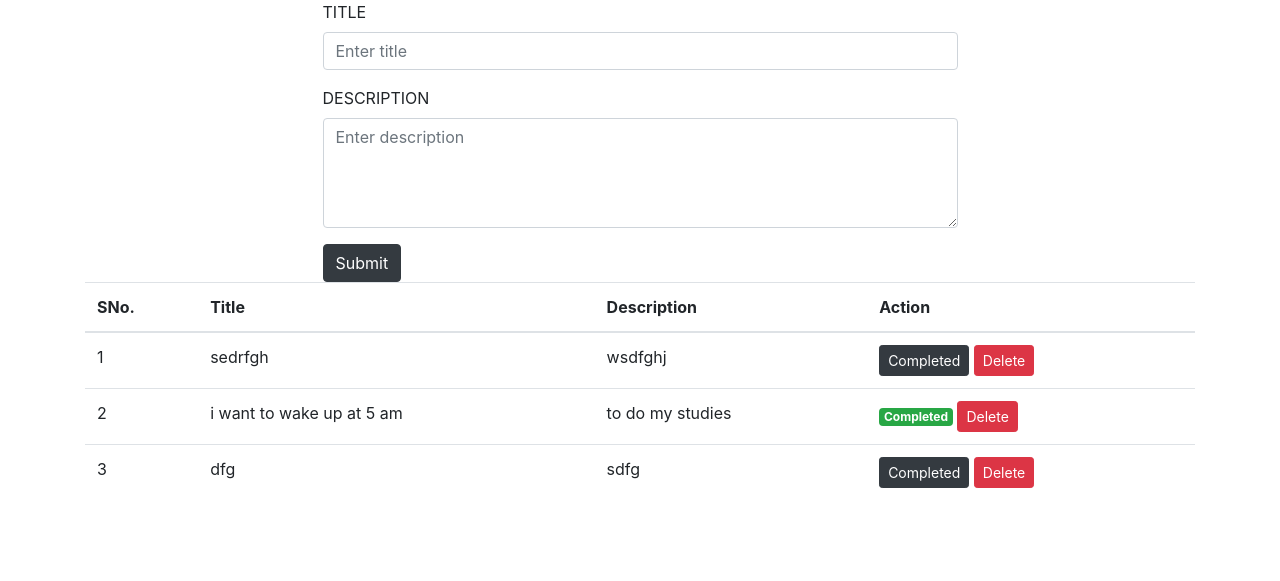
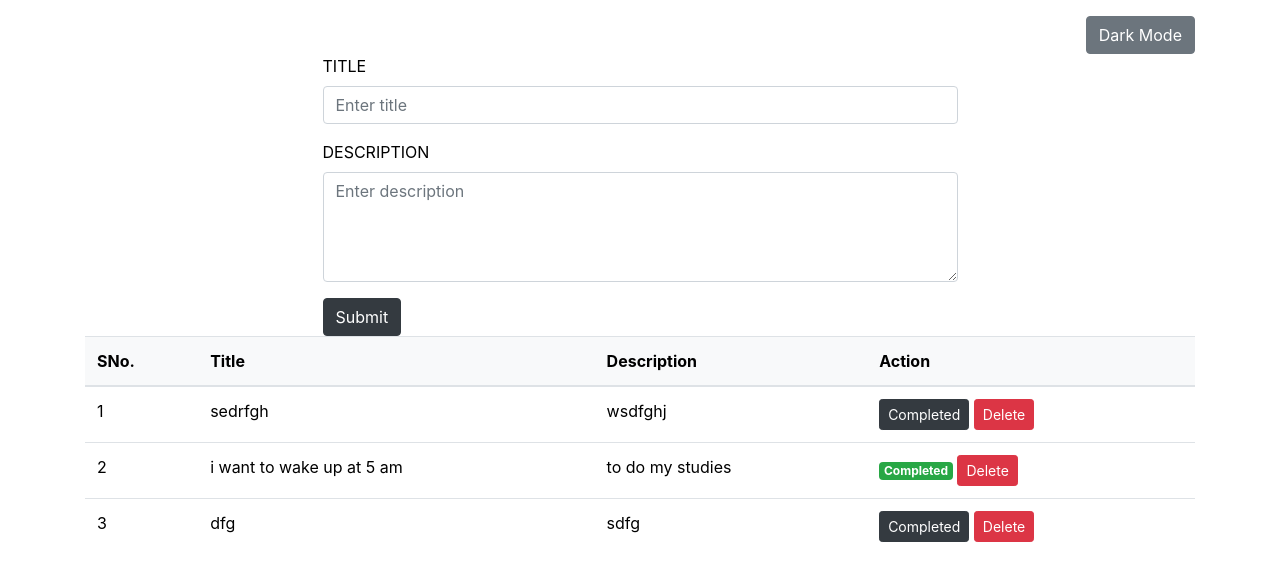
Before and after one commit to Vaishnavraj2509/MY-TODO, a Django app: page /todo/ in a window 1280 px wide. Shown: the top 581 px of the page. Run offline with Django 5.2, Linux system fonts and the light colour scheme; data comes from the database, SQL or seed files in the repository; both versions use the stored data as it was after the commit.

Commit message:
Changes in theme

```diff
--- a/templates/todo/index.html
+++ b/templates/todo/index.html
@@ -1,5 +1,5 @@
 <!DOCTYPE html>
-<html lang="en">
+<html lang="en" data-bs-theme="{{ theme }}">
 <head>
   <title>My Todo</title>
   <meta charset="utf-8">
@@ -8,10 +8,124 @@
   <script src="https://cdn.jsdelivr.net/npm/jquery@3.7.1/dist/jquery.slim.min.js"></script>
   <script src="https://cdn.jsdelivr.net/npm/popper.js@1.16.1/dist/umd/popper.min.js"></script>
   <script src="https://cdn.jsdelivr.net/npm/bootstrap@4.6.2/dist/js/bootstrap.bundle.min.js"></script>
+  <style>
+
+  /* Light Theme (Default) */
+  [data-bs-theme="light"] {
+    background-color: #ffffff;
+    color: #000000;
+  }
+
+  [data-bs-theme="light"] body {
+    background-color: #ffffff;
+    color: #000000;
+  }
+
+  [data-bs-theme="light"] .table {
+    color: #000000;
+  }
+
+  [data-bs-theme="light"] .table thead th {
+    background-color: #f8f9fa;
+    border-color: #dee2e6;
+  }
+
+  [data-bs-theme="light"] .table tbody tr {
+    background-color: #ffffff;
+  }
+
+  [data-bs-theme="light"] .table tbody tr:hover {
+    background-color: #f8f9fa;
+  }
+
+  [data-bs-theme="light"] .form-control {
+    background-color: #ffffff;
+    color: #000000;
+    border-color: #ced4da;
+  }
+
+  [data-bs-theme="light"] .form-control:focus {
+    background-color: #ffffff;
+    color: #000000;
+    border-color: #80bdff;
+  }
+
+  [data-bs-theme="light"] .btn-dark {
+    background-color: #343a40;
+    border-color: #343a40;
+  }
+
+  [data-bs-theme="light"] .btn-dark:hover {
+    background-color: #454d55;
+    border-color: #454d55;
+  }
+
+  /* Dark Theme */
+  [data-bs-theme="dark"] {
+    background-color: #121212;
+    color: #ffffff;
+  }
+
+  [data-bs-theme="dark"] body {
+    background-color: #000000; /* Full black background */
+    color: #ffffff;
+  }
+
+  [data-bs-theme="dark"] .table {
+    color: #ffffff;
+  }
+
+  [data-bs-theme="dark"] .table thead th {
+    background-color: #343a40;
+    border-color: #454d55;
+  }
+
+  [data-bs-theme="dark"] .table tbody tr {
+    background-color: #1e1e1e;
+  }
+
+  [data-bs-theme="dark"] .table tbody tr:hover {
+    background-color: #2c2c2c;
+  }
+
+  [data-bs-theme="dark"] .form-control {
+    background-color: #333333;
+    color: #ffffff;
+    border-color: #555555;
+  }
+
+  [data-bs-theme="dark"] .form-control:focus {
+    background-color: #444444;
+    color: #ffffff;
+    border-color: #777777;
+  }
+
+  [data-bs-theme="dark"] .btn-dark {
+    background-color: #343a40;
+    border-color: #343a40;
+  }
+
+  [data-bs-theme="dark"] .btn-dark:hover {
+    background-color: #454d55;
+    border-color: #454d55;
+  }
+</style>
+  </style>
 </head>
 <body>
 
   <div class="container">
+    <!-- Theme Toggle Form -->
+    <div class="text-right mt-3">
+      <form action="{% url 'set_theme' %}" method="POST">
+        {% csrf_token %}
+        <input type="hidden" name="theme" value="{% if theme == 'light' %}dark{% else %}light{% endif %}">
+        <button type="submit" class="btn btn-secondary">
+          {% if theme == 'light' %}Dark Mode{% else %}Light Mode{% endif %}
+        </button>
+      </form>
+    </div>
+
     <div class="row justify-content-center">
       <div class="col-sm-7">
         <form action="{% url 'create_todo' %}" method="POST">
@@ -32,6 +146,7 @@
         </form>
       </div>
     </div>
+
     <table class="table">
       <thead>
         <tr>
@@ -39,24 +154,21 @@
           <th>Title</th>
           <th>Description</th>
           <th>Action</th>
-
         </tr>
       </thead>
       <tbody>
         {% for todo in todos  %}
         <tr>
           <td>{{ forloop.counter }}</td>
-          <td>{{todo.title}}</td>
+          <td>{{ todo.title }}</td>
           <td>{{ todo.description }}</td>
           <td>
-            {%if todo.completed%}
+            {% if todo.completed %}
               <span class="badge badge-success">Completed</span>
-            {%else%}
+            {% else %}
               <a class="btn btn-sm btn-dark" href="{% url 'complete_todo' todo.id %}">Completed</a>
-            {%endif%}
+            {% endif %}
             <a class="btn btn-sm btn-danger" href="{% url 'delete_todo' todo.id %}">Delete</a>
-
-
           </td>
         </tr>
         {% endfor %}
--- a/todo/urls.py
+++ b/todo/urls.py
@@ -6,4 +6,6 @@ urlpatterns = [
     path('create', views.create_todo, name='create_todo'),
     path('complete/<int:todo_id>/', views.complete_todo, name='complete_todo'),
     path('delete/<int:todo_id>/', views.delete_todo, name='delete_todo'),
+    path('set-theme/', views.set_theme, name='set_theme'),
+
 ]
--- a/todo/views.py
+++ b/todo/views.py
@@ -1,13 +1,11 @@
-from django.shortcuts import render, redirect
+from django.shortcuts import render, redirect, get_object_or_404
 from .models import Todo
-from django.shortcuts import get_object_or_404, redirect
+
 # Define the todo_list view function
 def todo_list(request):
-    todos = Todo.objects.order_by('-id')
-    # Ensure this line is indented properly
-    return render(request, 'todo/index.html',{'todos':todos})
-
-
+    theme = request.session.get('theme', 'light')  # Default to light theme
+    todos = Todo.objects.order_by('-id')  # Fetch todos ordered by ID in descending order
+    return render(request, 'todo/index.html', {'todos': todos, 'theme': theme})
 
 def create_todo(request):
     if request.method == 'POST':
@@ -17,9 +15,6 @@ def create_todo(request):
         Todo.objects.create(title=title, description=description)
         return redirect('todo_list')  # Redirect to the todo list page
     return render(request, 'todo/create_todo.html')
-
-
-
 
 def complete_todo(request, todo_id):
     print(f"Completing todo with ID: {todo_id}")
@@ -33,3 +28,9 @@ def delete_todo(request, todo_id):
     todo = get_object_or_404(Todo, id=todo_id)
     todo.delete()
     return redirect('todo_list')
+
+def set_theme(request):
+    if request.method == 'POST':
+        theme = request.POST.get('theme', 'light')  # Default to light theme
+        request.session['theme'] = theme
+    return redirect(request.META.get('HTTP_REFERER', 'home'))  # Redirect back to the previous page
```
Also changed, not shown: mytodo/settings.py (+7 -30 lines), db.sqlite3, mytodo/urls.py (line endings or trailing spaces). Lines whose indentation alone changed are shown as unchanged.
